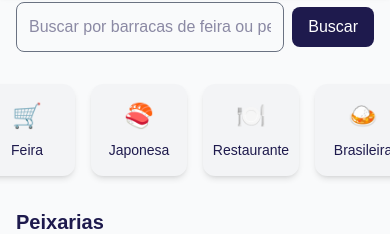
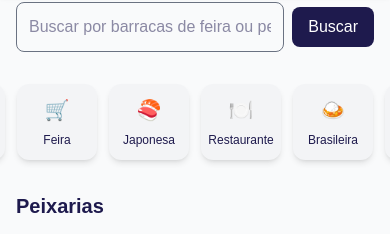
Before and after one commit to RafaelEuclides/tambaqui-delivery, a Next.js app: page / in a window 390 px wide. Shown: the part 486-720 px from the top of the page. Built offline with nearby package versions, Linux system fonts and the light colour scheme; grey boxes are pictures that could not be loaded.

Commit message:
Added-responsive-CategoryScroll

```diff
--- a/src/components/CategoryScroll.tsx
+++ b/src/components/CategoryScroll.tsx
@@ -9,15 +9,17 @@ const categories = [
 
 export function CategoryScroll() {
   return (
-    <div className="select-none flex justify-center mt-4 px-10 overflow-x-auto scroll-smooth snap-x snap-mandatory">
-        <div className="flex space-x-4 py-2">
+    <div className="select-none flex justify-center mt-4 px-4 sm:px-6 md:px-10 overflow-x-auto scroll-smooth snap-x snap-mandatory">
+      <div className="flex space-x-3 sm:space-x-4 py-2">
         {categories.map((cat, idx) => (
           <div
             key={idx}
-              className="flex text-indigo-950 flex-col items-center cursor-pointer hover:scale-[1.1] justify-center bg-gray-100 rounded-xl p-4 shadow-md w-24 shrink-0 snap-start"
+            className="flex flex-col items-center justify-center bg-gray-100 rounded-xl p-3 sm:p-4 shadow-md w-20 sm:w-24 md:w-28 shrink-0 snap-start cursor-pointer hover:scale-105 transition-transform"
           >
-            <div className="text-2xl">{cat.icon}</div>
-            <div className="text-sm text-center mt-2">{cat.name}</div>
+            <div className="text-xl sm:text-2xl md:text-3xl">{cat.icon}</div>
+            <div className="text-xs sm:text-sm md:text-base text-center mt-2 text-indigo-950">
+              {cat.name}
+            </div>
           </div>
         ))}
       </div>
```
Lines whose indentation alone changed are shown as unchanged.
